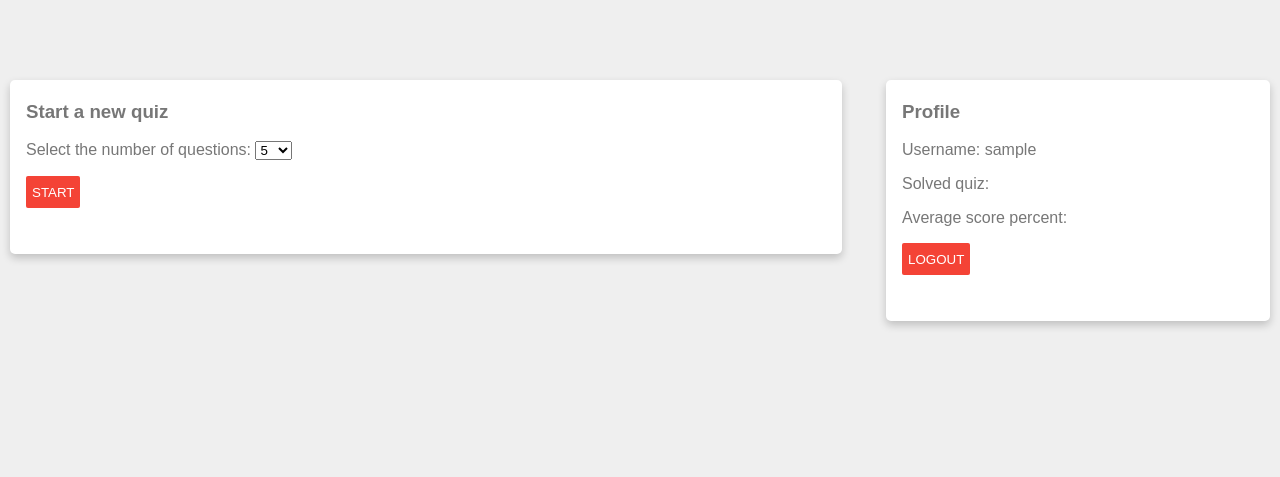
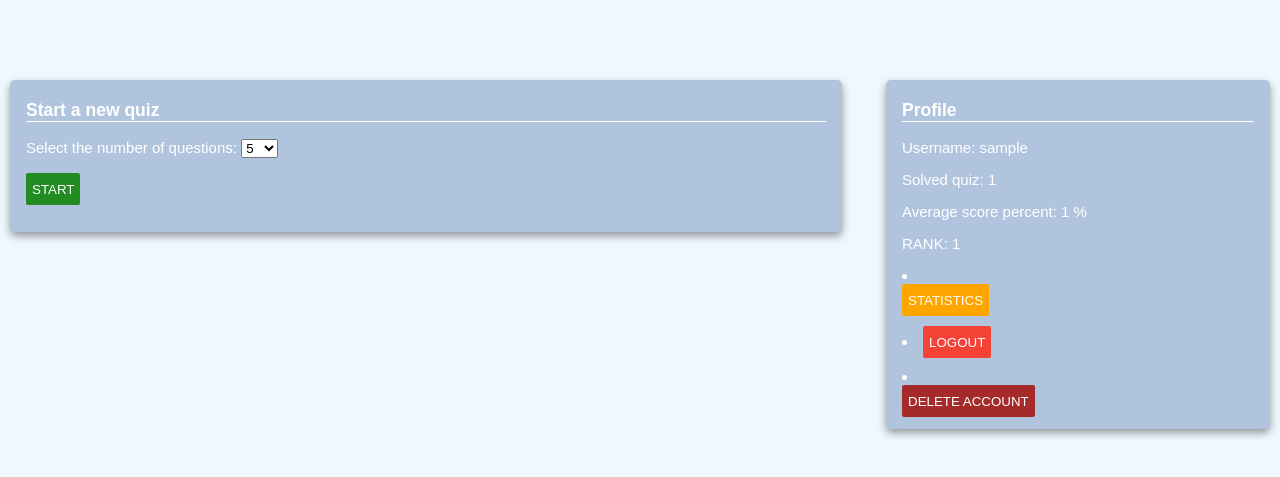
Before and after one commit to arno94/AwesomeFlaskApp, a Flask app: template templates/index.html in a window 1280 px wide. Shown: the top 477 px of the page. Run offline with Flask 2, Linux system fonts and the light colour scheme; the template is opened without the code that fills it, so the values that code supplies are empty; the visitor is signed in with stand-in values (Sample User, id 1).

Commit message:
CSS, HTML, solved quiz, points, password hash, rounding,

```diff
--- a/main.py
+++ b/main.py
@@ -3,25 +3,28 @@
 from flask import Flask, render_template, request
 from flask import redirect, url_for, session
 import os
+from werkzeug.security import check_password_hash, generate_password_hash
+
 app = Flask(__name__)
 
 import pymongo
 import quiz
 import sys
 
-conn = pymongo.MongoClient()    # connect to localhost
+conn = pymongo.MongoClient()
 
-db = conn['quizApp']    # select database
-testCollection = db['quiz']   # select collection
-statisticsCollection = db['statistics']
+db = conn['quizApp']
+testCollection = db['quiz']
 usersCollection = db['users']
-# quiz
-# statistics
+pointsCollection = db['points']
 
 quizdata = 0
 questions = []
 questionIndex = -1
 answers = []
+solved_quiz = 0
+avg_score_percent = 0
+rank = 0
 
 def initData():
     global quizdata
@@ -41,13 +44,23 @@
 
 @app.route('/login', methods = ['POST'])
 def doLogin():
-    name = request.form.get('username')
-    password = request.form.get ('password')
-    user = {'username': (name), 'password': password }
-    if usersCollection.find_one(user):
+    error = None
+    name = request.form['username']
+    password = request.form['password']
+    user = usersCollection.find_one({'username': request.form['username']})
+
+    if user is None:
+        error = 'Incorrect username.'
+    elif not check_password_hash(user['password'], password):
+        error = 'Incorrect password.'
+
+    if error is None:
+        session.clear()
+        session['user_name'] = user['username']
         session["logged_in"]=True
-        session["user_name"] = name
+
         return render_template('index.html')
+
     error="Wrong username or password."
     return render_template('login.html',error_log=error)
 
@@ -55,13 +68,24 @@
 def doRegister():
     name = request.form.get('username')
     password = request.form.get ('password')
-    user = {'username': name, 'password': password }
+    password_hash = generate_password_hash(password)
+    user = {'username': name, 'password': password_hash }
     if usersCollection.find({'username': name}).count() > 0:
         error='Username already in use'
         return render_template('login.html',error_reg=error)
     usersCollection.insert_one(user)
     session['logged_in'] = True
+    session["user_name"] = name
     return redirect(url_for('index'))
+
+@app.route('/delete_user', methods=['POST'])
+def delete_user():
+    if request.method == 'POST':
+        usersCollection.delete_one({"username" : session["user_name"]})
+        pointsCollection.delete_one({"username" : session["user_name"]})
+        statisticsCollection.delete_one({"username" : session["user_name"]})
+        session.clear()
+        return redirect(url_for('index'))
 
 @app.route('/index', methods = ['POST','GET'])
 def index():
@@ -108,10 +132,34 @@
 
 @app.route('/result')
 def result():
+    points = sum(answers)
 
-    return render_template('result.html', answers = answers)
+    solved_quiz = pointsCollection.find({"username" : session["user_name"]}).count() + 1
+    session["solved_quiz"] = solved_quiz
 
-@app.route('/statistics')
+    name = session["user_name"]
+
+    test = {'username': name, 'points': points,'questionNumber': int(quizdata.get("questionNumber"))+1 }
+    pointsCollection.insert_one(test)
+    answers.clear()
+
+    pontok_osszege = 0
+    pontok = pointsCollection.find({"username": session["user_name"]},{"_id":0,"points":1})
+    for doc in pontok:
+        pontok_osszege = pontok_osszege + doc["points"]
+
+    kerdesek_osszege = 0
+    kerdesek = pointsCollection.find({"username": session["user_name"]},{"_id":0,"questionNumber":1})
+    for doc in kerdesek:
+        kerdesek_osszege = kerdesek_osszege + doc["questionNumber"]
+
+    avg_score_percent = (pontok_osszege / kerdesek_osszege) * 100
+    avg_score_percent = round(avg_score_percent,2)
+    session["avg_score_percent"] = avg_score_percent
+
+    return render_template('result.html', answers = answers, points = points)
+
+@app.route('/statistics',methods = ['POST'])
 def statistics():
     return render_template('statistics.html')
 
--- a/static/styles/index.css
+++ b/static/styles/index.css
@@ -2,18 +2,22 @@
 {
     margin: 0;
     padding: 0;
-    background: #efefef;
-    font-size: 16px;
-    color: #777;
+    background: #F0F8FF;
+    font-size: 15px;
+    color: white;
     font-family: sans-serif;
     font-weight: 300;
 }
 
+h3 {
+  border-bottom: 1px solid white;
+}
+
 .card {
   /* Add shadows to create the "card" effect */
-  box-shadow: 0 4px 8px 0 rgba(0,0,0,0.2);
-  transition: 0.3s;
-  background: #fff;
+  box-shadow: 0 4px 8px 0 rgba(0,0,0,0.4);
+  transition: 0.6s;
+  background: #B0C4DE;
   border-radius: 5px;
 }
 
@@ -33,7 +37,7 @@
 
 /* On mouse-over, add a deeper shadow */
 .card:hover {
-  box-shadow: 0 8px 16px 0 rgba(0,0,0,0.2);
+  box-shadow: 0 8px 16px 0 rgba(0,0,0,0.5);
 }
 
 /* Add some padding inside the card container */
@@ -46,6 +50,13 @@
     margin: 0 0 20px 0;
     font-weight: 300;
     font-size: 28px;
+}
+
+input[type="submit"]:hover,
+input[type="submit"]:focus
+{
+    background: #F08080;
+    transition: 0.2s ease;
 }
 
 input[type="text"],
@@ -68,7 +79,7 @@
 
 input[type="submit"]
 {
-    margin-bottom: 28px;
+    margin-bottom: 10px;
     width: auto;
     height: 32px;
     background: #f44336;
@@ -83,9 +94,74 @@
 
 }
 
-input[type="submit"]:hover,
-input[type="submit"]:focus
+button[type="submit"]
 {
-    background: #ff5722;
+    margin-bottom: 10px;
+    width: auto;
+    height: 32px;
+    background: #A52A2A;
+    border: none;
+    border-radius: 2px;
+    color: #fff;
+    font-family: sans-serif;
+    font-weight: 500;
+    text-transform: uppercase;
+    transition: 0.2s ease;
+    cursor: pointer;
+
+}
+
+button[type="submit"]:hover,
+button[type="submit"]:focus
+{
+    background: #FF0000;
     transition: 0.2s ease;
 }
+
+button[type="submit2"]
+{
+    margin-bottom: 10px;
+    width: auto;
+    height: 32px;
+    background: #228B22;
+    border: none;
+    border-radius: 2px;
+    color: #fff;
+    font-family: sans-serif;
+    font-weight: 500;
+    text-transform: uppercase;
+    transition: 0.2s ease;
+    cursor: pointer;
+
+}
+
+button[type="submit2"]:hover,
+button[type="submit2"]:focus
+{
+    background: #32CD32;
+    transition: 0.2s ease;
+}
+
+button[type="submit3"]
+{
+    margin-bottom: 10px;
+    width: auto;
+    height: 32px;
+    background: #FFA500;
+    border: none;
+    border-radius: 2px;
+    color: #fff;
+    font-family: sans-serif;
+    font-weight: 500;
+    text-transform: uppercase;
+    transition: 0.2s ease;
+    cursor: pointer;
+
+}
+
+button[type="submit3"]:hover,
+button[type="submit3"]:focus
+{
+    background: #FFD700;
+    transition: 0.2s ease;
+}
--- a/templates/index.html
+++ b/templates/index.html
@@ -15,7 +15,8 @@
                 </select>
                 <input type="hidden" name="questionNumber" value="-1" type="text"/>
 
-                <p><input type="submit" value="START"/></p>
+                <p><button type="submit2">START</button></p>
+
             </form>
         </div>
 
@@ -23,14 +24,31 @@
 
     <div class="card right">
         <div class="container">
-            <form action="/logout" method="POST">
-                <h3> Profile</h3>
+
+                <h3>Profile</h3>
                 <p>Username: {{session["user_name"]}}</p>
-                <p>Solved quiz: </p>
-                <p>Average score percent: </p>
-                <p><input type="submit" value="Logout"/></p>
-            </form>
+                <p>Solved quiz: {{session["solved_quiz"]}} </p>
+                <p>Average score percent: {{session["avg_score_percent"]}} %</p>
+                <p>RANK: {{session["rank"]}}</p>
+             <li>
+            <form method="POST" action="{{ url_for('statistics') }}">
+                  <button type="submit3">Statistics</button>
+                  </form>
+             </li>
+           <form action="/logout" method="POST">
+                <li>
+            <input type="submit" value="Logout"/>
+                </li>
+             </form>
+            <li>
+            <form method=POST onsubmit="return confirm('Delete your account?')"
+                         action="{{ url_for('delete_user') }}">
+                  <button type="submit">Delete account</button>
+                </form>
+             </li>
         </div>
     </div>
 </div>
+
+
 </html>
```
Also changed, not shown: static/styles/quiz.css (added, +145 -0 lines), static/styles/result.css (added, +65 -0 lines), static/styles/style.css (+11 -42 lines), templates/login.html (+11 -6 lines), templates/quiz.html (+16 -5 lines), templates/result.html (+11 -8 lines), templates/statistics.html (+16 -1 lines), static/styles/image.jpg (added), static/styles/image1.jpg.
